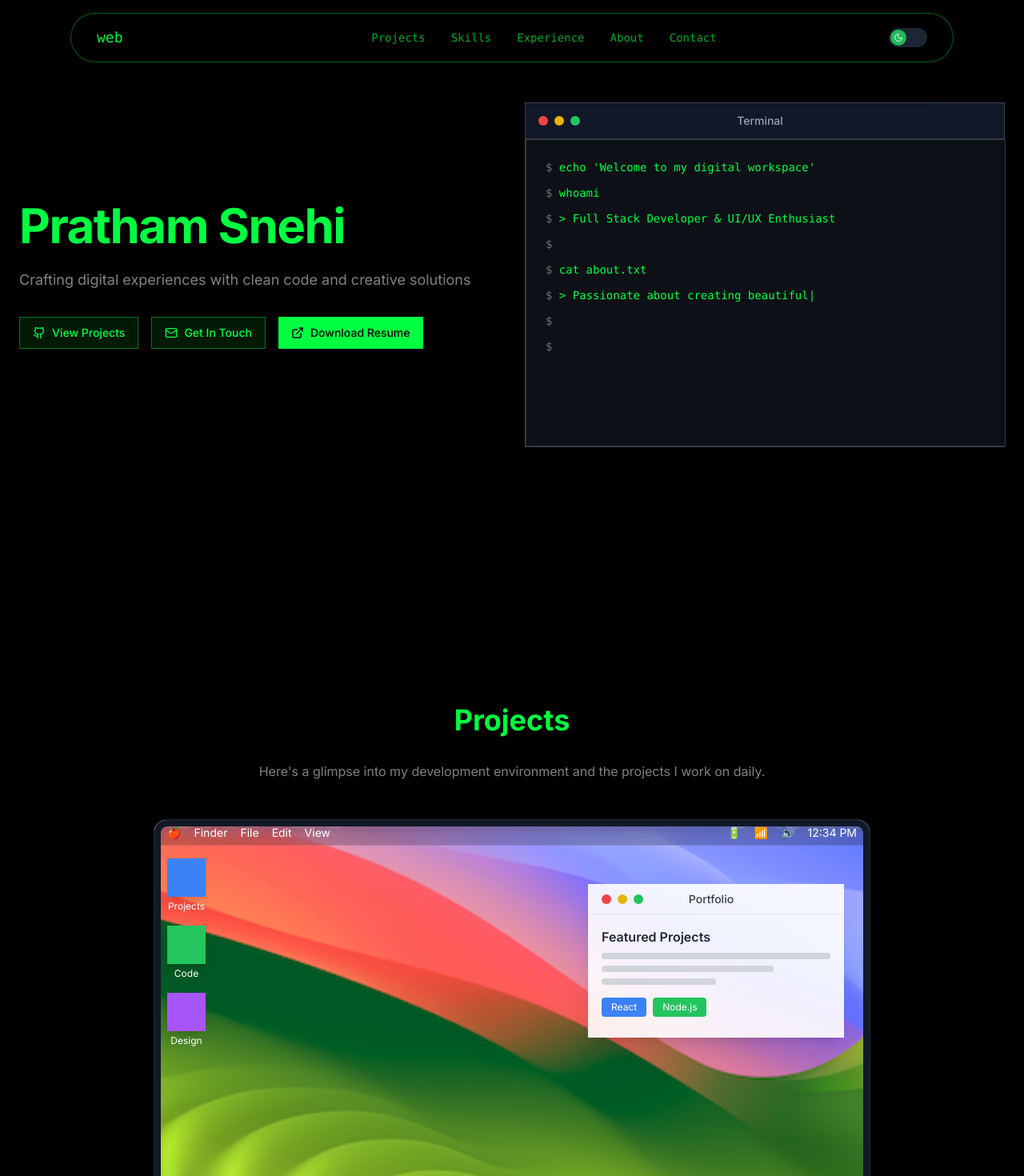
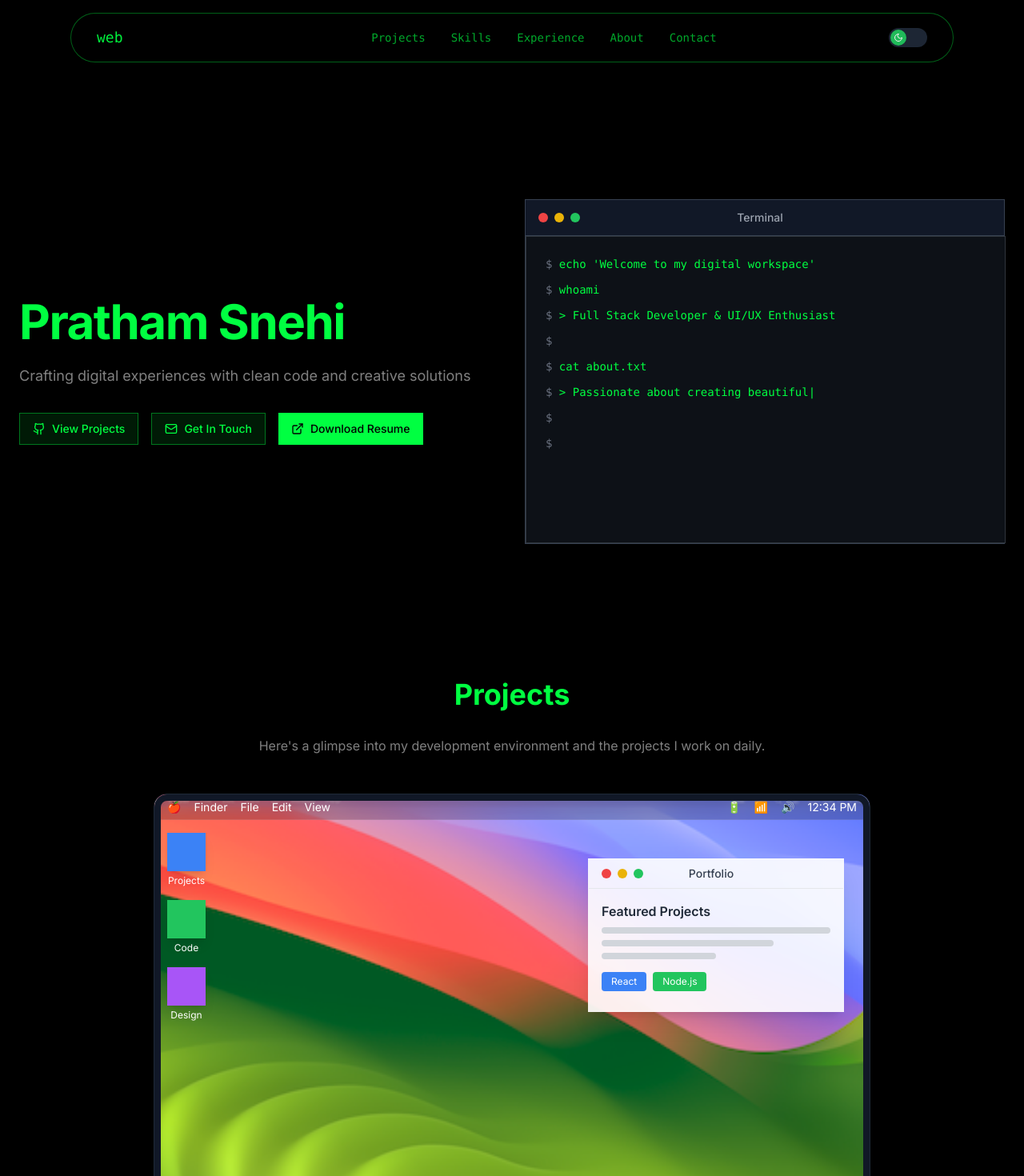
Before and after one commit to blackmaskexe/portfolio-website, a Next.js app: page / in a window 1280 px wide. Shown: the top 1470 px of the page at 80% size. Built offline with nearby package versions, Linux system fonts and the light colour scheme.

Commit message:
fix: remove whitespace between hero and projects sections
Eliminate excess padding and adjust section heights for seamless flow

#VERCEL_SKIP

Co-authored-by: Blackmask <82077507+blackmaskexe@users.noreply.github.com>

```diff
--- a/components/dummy-sections.tsx
+++ b/components/dummy-sections.tsx
@@ -2,7 +2,7 @@ import { MacOSScreen } from "@/components/macos-screen"
 
 export function ProjectsSection() {
   return (
-    <section id="projects" className="min-h-screen py-20" style={{ backgroundColor: "var(--theme-bg)" }}>
+    <section id="projects" className="py-12" style={{ backgroundColor: "var(--theme-bg)" }}>
       <div className="max-w-6xl mx-auto px-6">
         <h2 className="text-4xl font-bold mb-8 theme-primary text-center">Projects</h2>
         <p className="text-center theme-text-secondary mb-12 max-w-2xl mx-auto">
--- a/components/hero-section.tsx
+++ b/components/hero-section.tsx
@@ -16,15 +16,12 @@ export function HeroSection() {
   ]
 
   return (
-    <section
-      className="relative min-h-screen pt-32 pb-16 overflow-hidden"
-      style={{ backgroundColor: "var(--theme-bg)" }}
-    >
+    <section className="relative min-h-screen pt-32 overflow-hidden" style={{ backgroundColor: "var(--theme-bg)" }}>
       <InteractiveGrid containerClassName="absolute inset-0" className="opacity-20" points={40} />
 
       <div className="relative z-10 max-w-7xl mx-auto px-6">
         {/* Hero Content - Split Layout */}
-        <div className="grid lg:grid-cols-2 gap-12 items-center">
+        <div className="grid lg:grid-cols-2 gap-12 items-center min-h-[calc(100vh-8rem)]">
           {/* Left Side - Text and Buttons */}
           <div className="text-left">
             <h1 className="text-4xl md:text-6xl font-bold mb-6 tracking-tight theme-primary">{"Pratham Snehi"}</h1>
```
Also changed, not shown: 1 other file (tests, documents, lock files or other folders).
